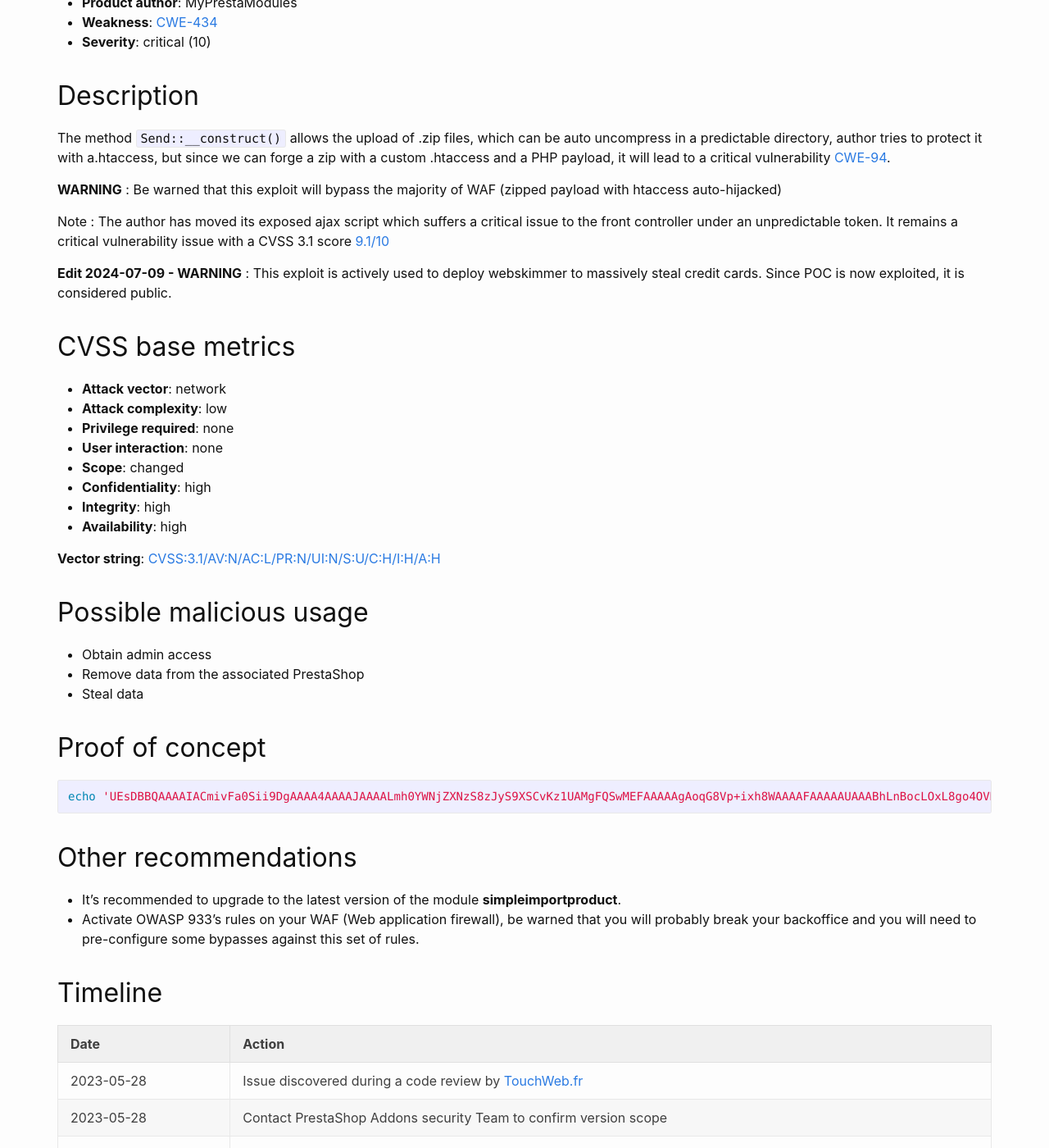
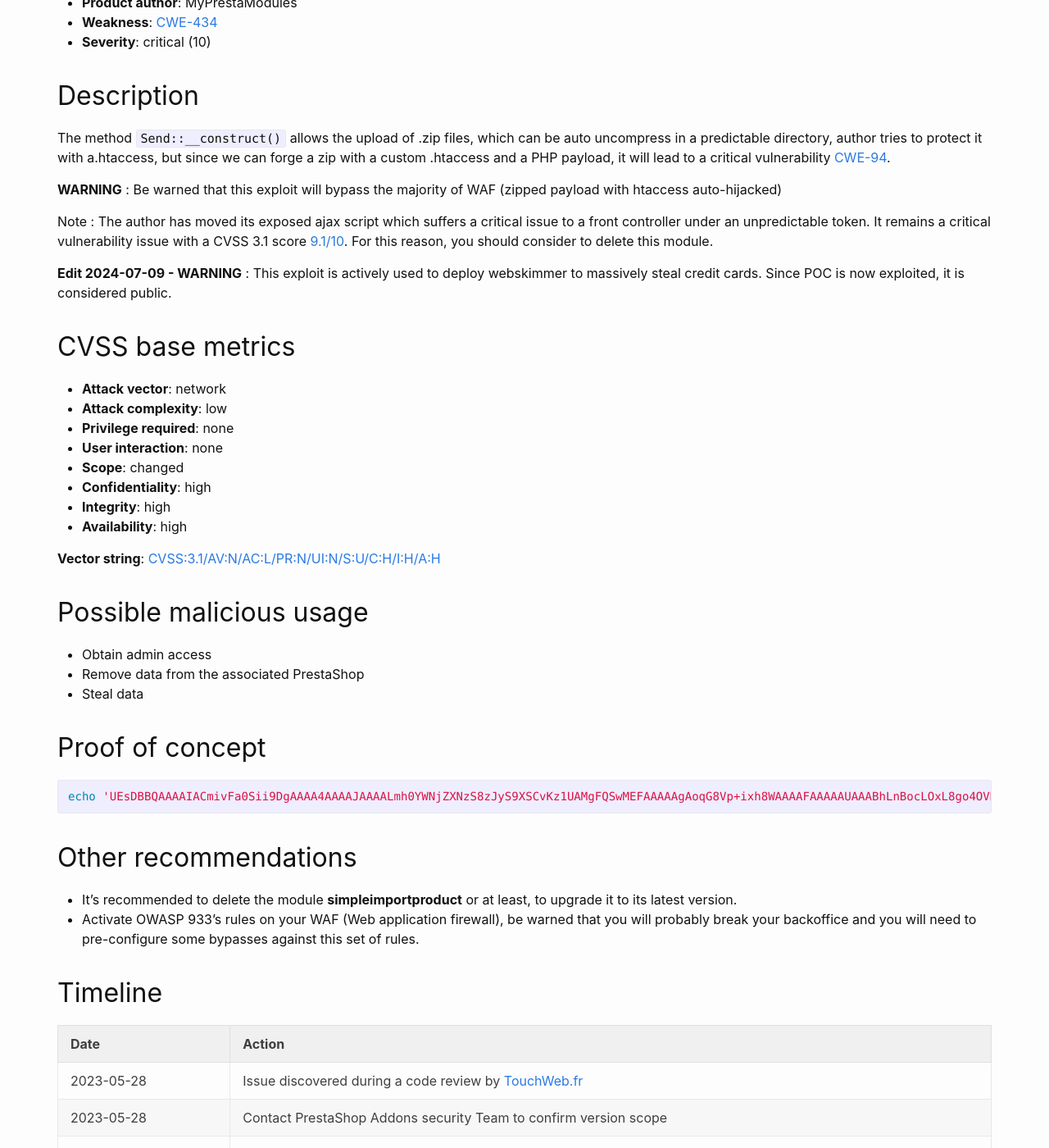
Before and after one commit to friends-of-presta/security-advisories, a Jekyll site: the page built from _posts/2024-02-27-simpleimportproduct.md, in a window 1280 px wide and 1400 px high, scrolled down 941 px. Shown: the whole window at 82% size. Built offline with Jekyll 4.4.1, drawn with Linux system fonts in a browser that asks for light colours; some of the changed text lies outside the part shown.

Commit message:
Update 2024-02-27-simpleimportproduct.md

```diff
--- a/_posts/2024-02-27-simpleimportproduct.md
+++ b/_posts/2024-02-27-simpleimportproduct.md
@@ -5,7 +5,6 @@ categories: modules
 author:
 - TouchWeb.fr
 - 202 Ecommerce
-- Friends-Of-Presta.org
 meta: "CVE,PrestaShop,simpleimportproduct"
 severity: "critical (10)"
 ---
@@ -30,7 +29,7 @@ The method `Send::__construct()` allows the upload of .zip files, which can be a
 
 **WARNING** : Be warned that this exploit will bypass the majority of WAF (zipped payload with htaccess auto-hijacked)
 
-Note : The author has moved its exposed ajax script which suffers a critical issue to the front controller under an unpredictable token. It remains a critical vulnerability issue with a CVSS 3.1 score [9.1/10](https://nvd.nist.gov/vuln-metrics/cvss/v3-calculator?vector=AV:N/AC:L/PR:H/UI:N/S:C/C:H/I:H/A:H)
+Note : The author has moved its exposed ajax script which suffers a critical issue to a front controller under an unpredictable token. It remains a critical vulnerability issue with a CVSS 3.1 score [9.1/10](https://nvd.nist.gov/vuln-metrics/cvss/v3-calculator?vector=AV:N/AC:L/PR:H/UI:N/S:C/C:H/I:H/A:H). For this reason, you should consider to delete this module.
 
 **Edit 2024-07-09 - WARNING** : This exploit is actively used to deploy webskimmer to massively steal credit cards. Since POC is now exploited, it is considered public.
 
@@ -61,7 +60,7 @@ echo 'UEsDBBQAAAAIACmivFa0Sii9DgAAAA4AAAAJAAAALmh0YWNjZXNzS8zJyS9XSCvKz1UAMgFQSw
 
 ## Other recommendations
 
-* It’s recommended to upgrade to the latest version of the module **simpleimportproduct**.
+* It’s recommended to delete the module **simpleimportproduct** or at least, to upgrade it to its latest version.
 * Activate OWASP 933's rules on your WAF (Web application firewall), be warned that you will probably break your backoffice and you will need to pre-configure some bypasses against this set of rules.
 
 ## Timeline
```
